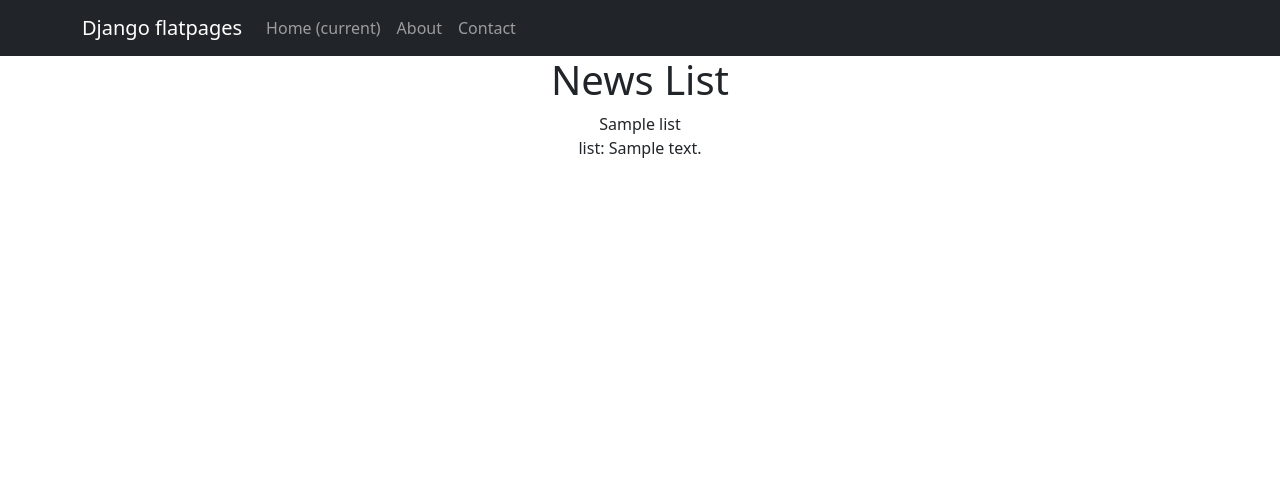
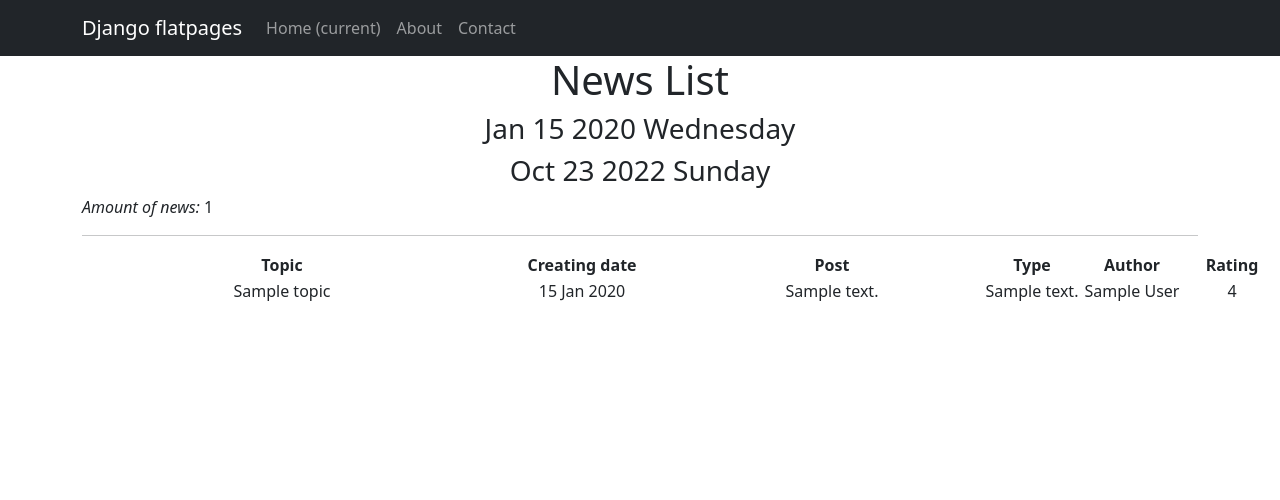
Before and after one commit to Viton4ik/News_Portal, a Django app: template templates/news/news.html in a window 1280 px wide. Shown: the top 500 px of the page. Run offline with Django 4.2, Linux system fonts and the light colour scheme; the template is opened without the code that fills it: most values are stand-ins (such as "Sample title", 1, 10 or a date in 2020); some libraries are stand-ins or nearby versions.

Commit message:
D3.6. Итоговое задание

```diff
--- /dev/null
+++ b/news/templatetags/custom_filters.py
@@ -0,0 +1,26 @@
+
+from django import template
+
+register = template.Library()
+
+
+censorship_list = ['спорт', 'австралия', 'согласие', 'рублев']
+
+@register.filter()
+def censor(word):
+   word_list_adapted = []
+   try:
+      word_no_space = word.strip()
+      word_list = word_no_space.split()
+      for word in word_list:
+         word_adapted = word.lower()
+         if word_adapted in censorship_list:
+            word_censored = word[0] + '*' * (len(word_adapted)-1)
+            word_list_adapted.append(word_censored)
+         else:
+            word_censored = word
+            word_list_adapted.append(word_censored)
+         corrected = " ".join(word_list_adapted)
+      return corrected
+   except AttributeError as e:
+      return f"ErrorMessage: {e}. Please use only 'str'!"
--- /dev/null
+++ b/news/templatetags/custom_tags.py
@@ -0,0 +1,12 @@
+
+from datetime import datetime
+
+from django import template
+
+
+register = template.Library()
+
+
+@register.simple_tag()
+def current_time(format_string='%b %d %Y'):
+   return datetime.utcnow().strftime(format_string)
--- a/news/urls.py
+++ b/news/urls.py
@@ -6,7 +6,7 @@ from .views import PostList, PostDetail
 
 urlpatterns = [
    path('', PostList.as_view()),
-   # pk — это первичный ключ товара, который будет выводиться у нас в шаблон
+   # pk — это первичный ключ, который будет выводиться у нас в шаблон
    # int — указывает на то, что принимаются только целочисленные значения
    # path('<int:pk>', ProductDetail.as_view()), #default
    path('<int:id>', PostDetail.as_view()),
--- a/templates/news/default.html
+++ b/templates/news/default.html
@@ -47,8 +47,10 @@
 
 
                             <!-- Post categories-->
-                            <a class="badge bg-secondary text-decoration-none link-light" href="#!">Web Design</a>
-                            <a class="badge bg-secondary text-decoration-none link-light" href="#!">Freebies</a>
+<!--                            <a class="badge bg-secondary text-decoration-none link-light" href="#!">Web Design</a>-->
+<!--                            <a class="badge bg-secondary text-decoration-none link-light" href="#!">Freebies</a>-->
+                            <a class="badge bg-secondary text-decoration-none link-light" href="#!">{% block type %} {% endblock type %}</a>
+                            <a class="badge bg-secondary text-decoration-none link-light" href="#!">{% block category %} {% endblock category %}</a>
 
 
                         </header>
--- a/templates/news/news.html
+++ b/templates/news/news.html
@@ -1,14 +1,57 @@
 <!--  наследуемся от шаблона default.html, который мы создавали для flatpages -->
 {% extends 'flatpages/default.html' %}
+
+{% load custom_filters %} <!--Где сustom_filters — это название Python файла, который мы создали в папке simpleapp/templatetags/.-->
+
+<!-- Подключаем новый файл с нашим тегом -->
+{% load custom_tags %}
 
 <!-- Название у нас будет NEWS LIST -->
 {% block title1 %}
 News List
 {% endblock title1 %}
 
-<!-- В контенте на странице мы выводим все news -->
+
 {% block content %}
-<h1>News List </h1>
-{{ list }} <!--from view.py - context_object_name = 'list'-->
-<p>list: {{ list.content }}</p>
+   <h1>News List</h1>
+   <!-- Вот так выглядело использование переменной и фильтра -->
+    <h3>{{ time_now|date:'M d Y l' }}</h3>
+   <!-- А вот так мы используем наш тег-->
+   <h3>{% current_time '%b %d %Y %A' %}</h3>
+    <p style="text-align: left;"><em>Amount of news:</em> {{ news|length }} </p>
+<!--   <h3> {{ next_sale|default_if_none:"Чуть позже сообщим о распродаже!" }} </h3> &lt;!&ndash; default_if instead of default_if_none is possible&ndash;&gt;-->
+   <hr>
+   {% if news %}
+       <table style="height: 24px; "width="1200">
+           <tr>
+               <td style="width: 400px; text-align: center;"><strong> Topic</strong> </td>
+               <td style="width: 200px; text-align: center;"><strong> Creating date</strong> </td>
+               <td style="width: 300px; text-align: center;"><strong> Post </strong></td>
+               <td style="width: 100px; text-align: center;"><strong> Type</strong> </td>
+               <td style="width: 100px; text-align: center;"><strong> Author </strong></td>
+<!--               <td> Category </td>-->
+               <td style="width: 100px; text-align: center;"><strong> Rating</strong> </td>
+           </tr>
+
+           {% for news_ in news %}
+           <tr>
+                   <!-- Используем наш фильтр -->
+               <td>{{ news_.topic|censor|truncatewords:4 }}</td>
+<!--               <td>{{ news_.topic|truncatewords:4 }}</td>-->
+                <!-- Добавим специальный фильтр truncatechars,
+                чтобы ограничить количество символов до 15 (truncatewords — работает как truncatechars, только со словами).
+                Все остальные символы превратятся в многоточие. -->
+               <td>{{ news_.createTime|date:'d M Y' }}</td>
+               <td>{{ news_.content|censor|truncatechars:20 }}</td>
+               <td>{{ news_.contentType }}</td>
+               <td>{{ news_.author }}</td>
+<!--               <td>{{ news_.postCategory.name }}</td>-->
+               <td>{{ news_.rating }}</td>
+           </tr>
+           {% endfor %}
+
+        </table>
+   {% else %}
+       <h2>No news</h2>
+   {% endif %}
 {% endblock content %}
```
Also changed, not shown: news/views.py (+27 -3 lines), templates/news/content.html (+17 -2 lines), db.sqlite3.
